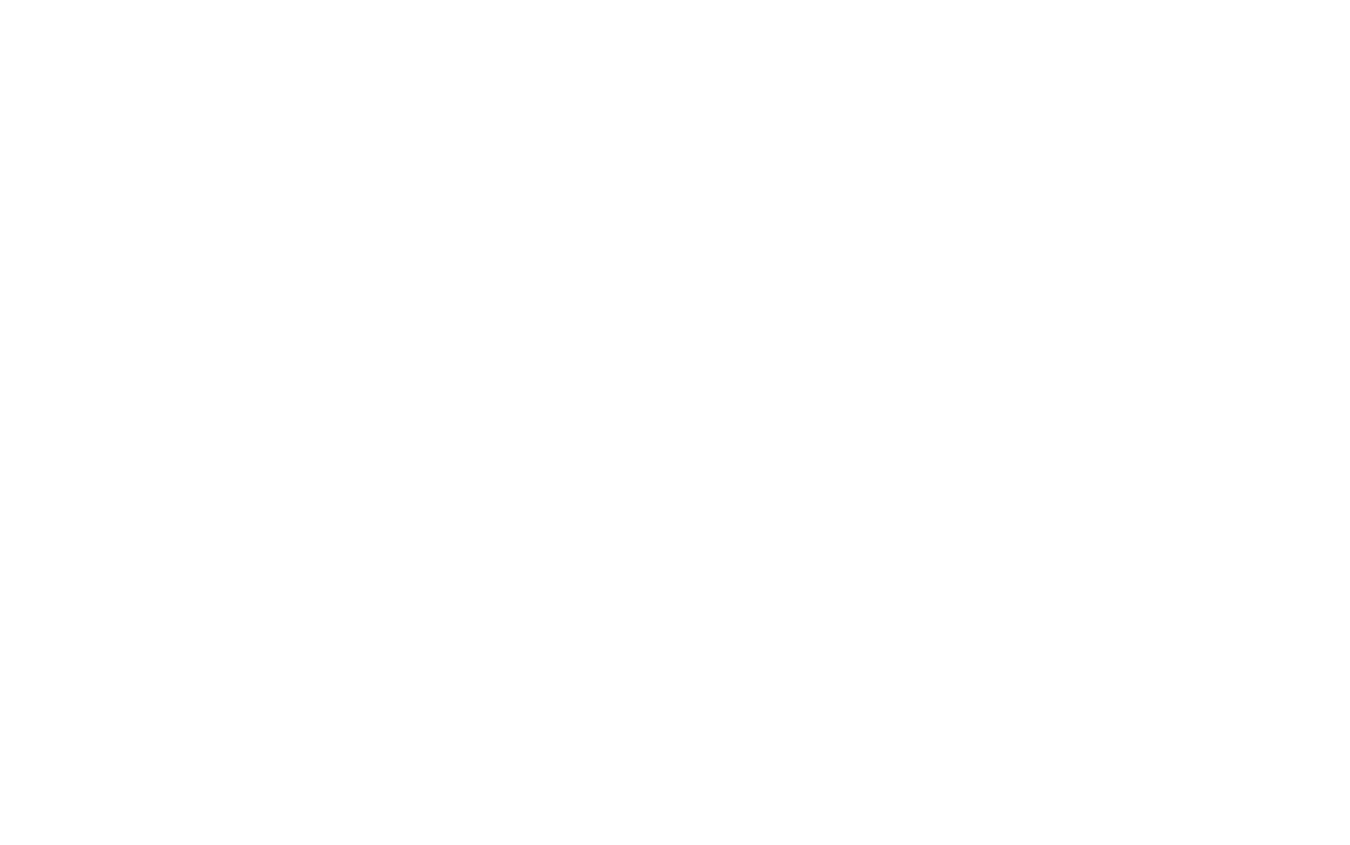
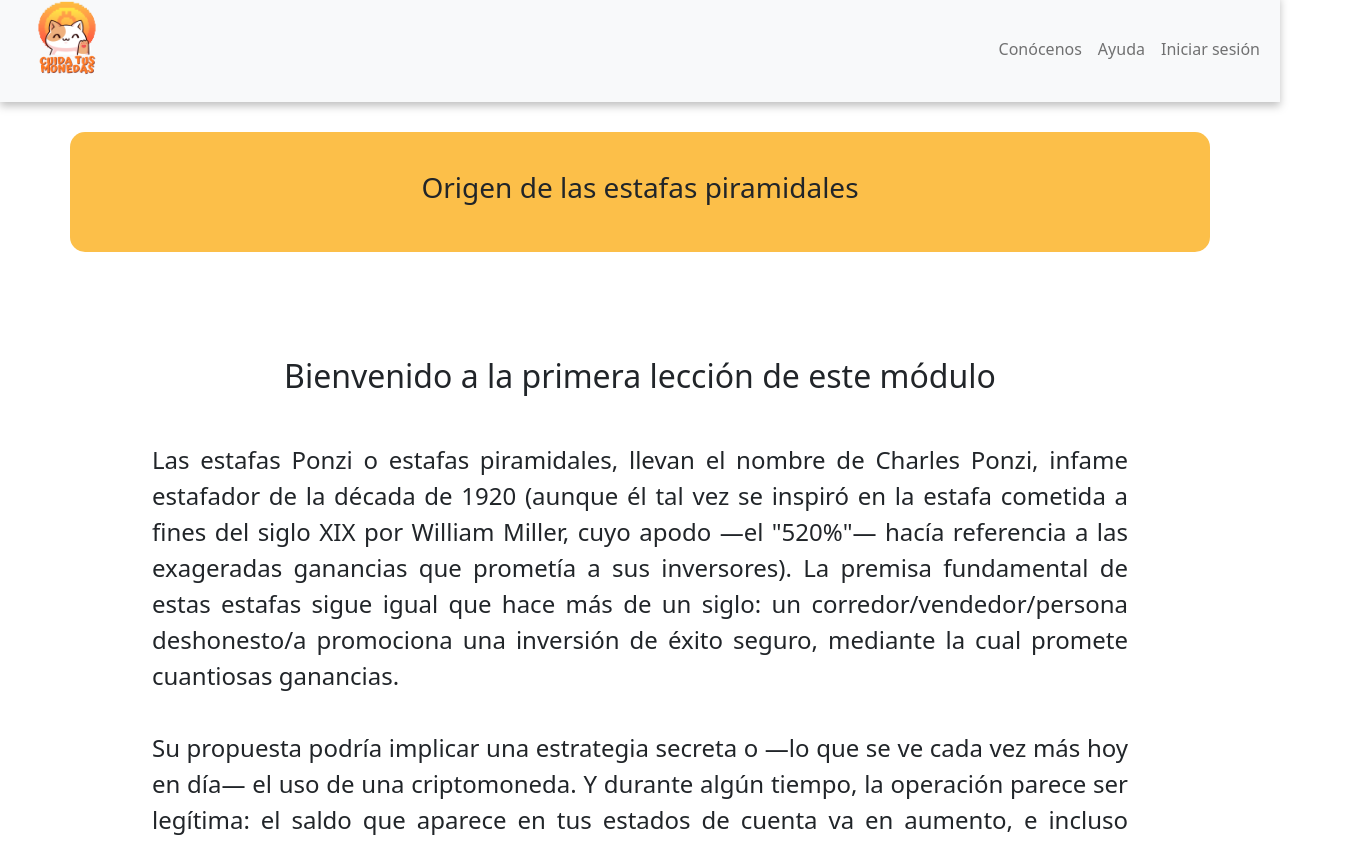
Before and after one commit to LucasA75/CuidaTusMonedas, a React (Create React App) app in the folder React CTM/: page /OrigenEstafas in a window 1280 px wide. Before the commit this address had no page. Shown: the part 5-850 px from the top of the page, 1350 px wide, since content can reach past the window. Before the commit the page ends 800 px from the top, so only its background shows below. Built offline with nearby package versions, Linux system fonts and the light colour scheme.

Commit message:
otra pagina

```diff
--- a/React CTM/src/App.js
+++ b/React CTM/src/App.js
@@ -2,6 +2,7 @@
 import {BrowserRouter, Routes, Route} from "react-router-dom";
 import { AdminPage, IniciarSesion, Registrarse,Encuesta1,Encuesta2,Conocenos, Encuesta3, Encuesta4, ModuloP} from "./pages";
 import Home from "./pages/Home"
+import OrigenEstafasPage from "./pages/OrigenEstafasPage";
 import PagePerso from "./pages/PagePerso";
 
 const App =() => {
@@ -19,6 +20,7 @@
                 <Route path="/Perso" element={<PagePerso/>}></Route>
                 <Route path="/Conocenos" element={<Conocenos/>}></Route>
                 <Route path="/ModuloP" element={<ModuloP/>}></Route>
+                <Route path="/OrigenEstafas" element={<OrigenEstafasPage/>}></Route>
             </Routes>
         </BrowserRouter>
     )
--- /dev/null
+++ b/React CTM/src/components/OrigenEstafas/OrigenEstafas.css
@@ -0,0 +1,29 @@
+.tituloClases{
+    background-color: rgba(252, 191, 73, 1);
+    display: flex;
+    justify-content: center;
+    margin-top: 30px;
+
+
+    align-items: center;
+    height: 120px;
+    width: 1400px;
+    border-radius: 15px;
+}
+.subtituloClases{
+    display: flex;
+    justify-content: center;
+    margin: 10px;
+
+    width: 1000px;
+    height: 80px;
+
+}
+.contenidoClase{
+    display: flex;
+    justify-content: center;
+
+    width: 1000px;
+    text-align: justify;
+
+}
--- /dev/null
+++ b/React CTM/src/components/OrigenEstafas/OrigenEstafas.js
@@ -0,0 +1,30 @@
+import React from 'react'
+import './OrigenEstafas.css'
+
+const OrigenEstafas = () => {
+  return (
+    <div>
+
+        <div class="container tituloClases">
+            <h3> Origen de las estafas piramidales</h3>
+         </div>
+        <center>
+        <div class="container subtituloClases">
+          <p class="fs-2"> Bienvenido a la primera lección de este módulo</p>
+         </div> </center>
+
+         <div class="container contenidoClase">
+            <p class="fs-4 text-justify">
+            Las estafas Ponzi o estafas piramidales, llevan el nombre de Charles Ponzi, infame estafador de la década de 1920 (aunque él tal vez se inspiró en la estafa cometida a fines del siglo XIX por William Miller, cuyo apodo —el "520%"— hacía referencia a las exageradas ganancias que prometía a sus inversores). La premisa fundamental de estas estafas sigue igual que hace más de un siglo: un corredor/vendedor/persona deshonesto/a promociona una inversión de éxito seguro, mediante la cual promete cuantiosas ganancias.
+
+<br/> <br/> Su propuesta podría implicar una estrategia secreta o —lo que se ve cada vez más hoy en día— el uso de una criptomoneda. Y durante algún tiempo, la operación parece ser legítima: el saldo que aparece en tus estados de cuenta va en aumento, e incluso puede ser que logres retirar alguna cantidad en efectivo. Pero en realidad, el estafador se está quedando con la mayor parte del dinero, al tiempo que va falsificando documentos y, para encubrir su engaño, utiliza los fondos recibidos de inversores nuevos para pagar a los ya existentes.
+A medida que el estafador incorpora a cada vez más inversores, el engaño se vuelve cada vez más difícil de sostener. Sin embargo, mucho antes de que la estafa por fin se viene abajo, tu dinero ya puede haberse esfumado.
+            </p>
+
+         </div>
+
+    </div>
+  )
+}
+
+export default OrigenEstafas
--- a/React CTM/src/components/index.js
+++ b/React CTM/src/components/index.js
@@ -15,6 +15,7 @@
 import FondoVideo from "./FondoLogin/FondoVideo";
 import FraudesPiramidales from "./FraudesPiramidales/FraudesPiramidales";
 import FooetrClases from "./FooterClases/FooetrClases";
+import OrigenEstafas from "./OrigenEstafas/OrigenEstafas";
 
 
 export{
@@ -34,5 +35,6 @@
     Rectangulo,
     FondoVideo,
     FraudesPiramidales,
-    FooetrClases
+    FooetrClases,
+    OrigenEstafas
 };
--- /dev/null
+++ b/React CTM/src/pages/OrigenEstafasPage.js
@@ -0,0 +1,23 @@
+import React from 'react'
+import { FooetrClases, Headermain } from '../components'
+import OrigenEstafas from '../components/OrigenEstafas/OrigenEstafas'
+import ilustracionEstafa from '../assets/ilustracionestafa.png'
+import botonsiguiente1 from '../assets/botonsiguiente.png'
+
+const OrigenEstafasPage = () => {
+  return (
+    <div>
+        <Headermain/>
+        <OrigenEstafas/>
+        <center> <img src={ilustracionEstafa} width="500"/></center>
+        <div class="container-lg d-flex justify-content-end">
+        <button type="buttom" class="btn btn-outline-success"> <img src={botonsiguiente1} width="30"/>Siguiente</button>
+        </div>
+
+
+        <FooetrClases/>
+    </div>
+  )
+}
+
+export default OrigenEstafasPage
```
Also changed, not shown: React CTM/src/assets/botonsiguiente.png (added), React CTM/src/assets/ilustracionestafa.png (added).
